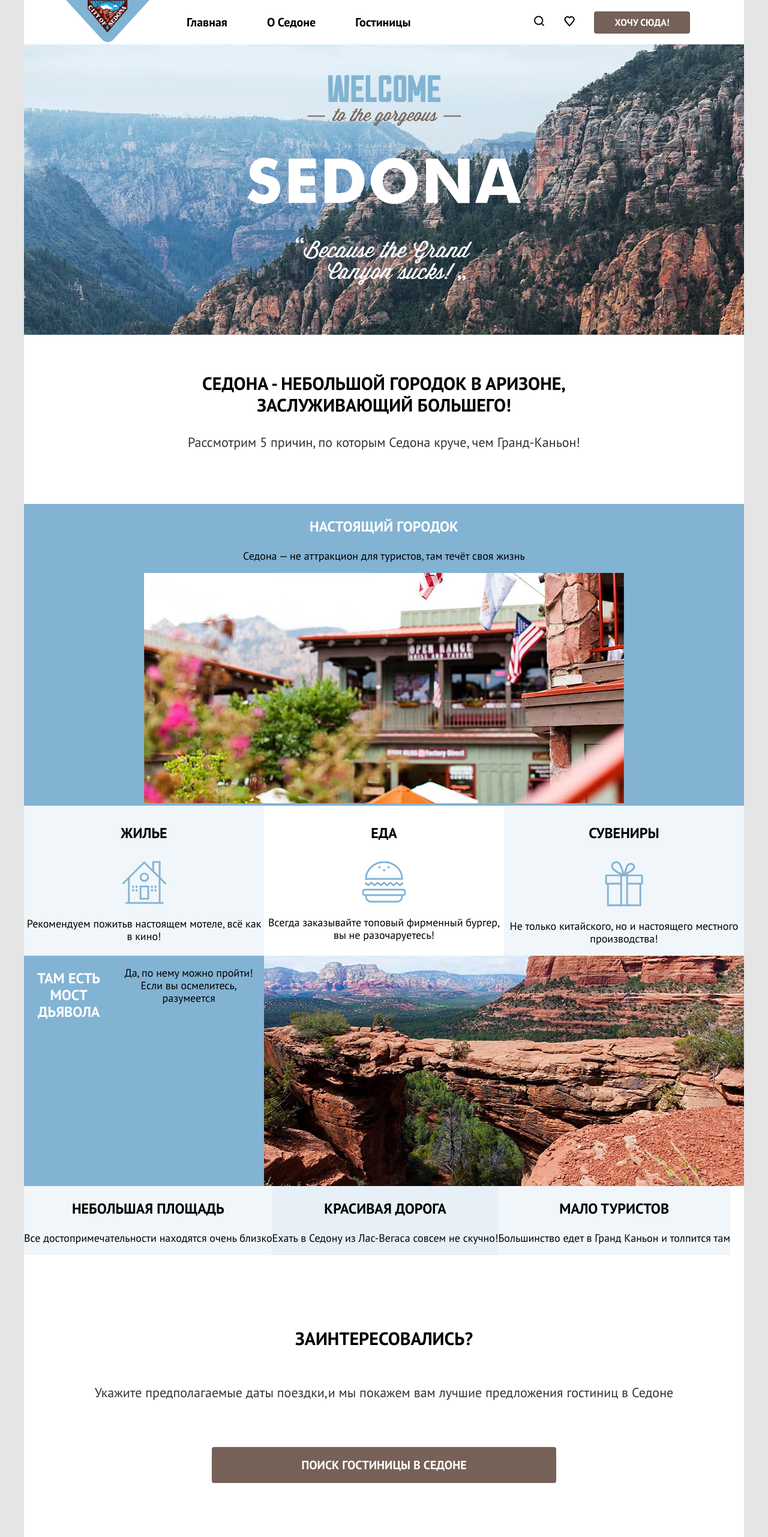
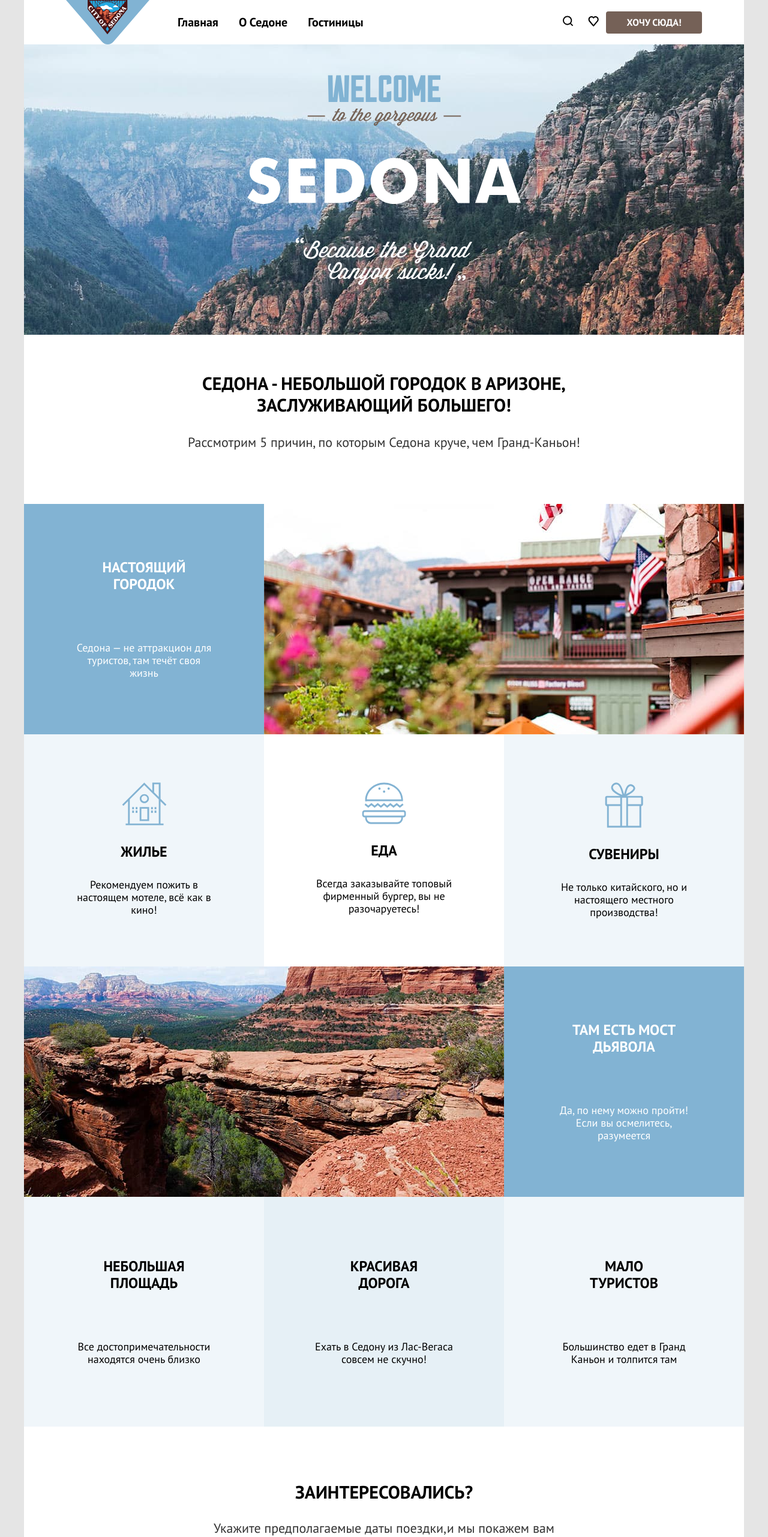
Before and after one commit to htmlacademy-htmlcss/2051453-sedona-34, a plain HTML site: page index.html in a window 1280 px wide. Shown: the top 2562 px of the page at 60% size. Drawn offline with Linux system fonts and the light colour scheme.

Commit message:
6.18. Микросетки на флексах для всех страниц
Для микросеток везде флексы норм были, в каталоге через них хз как
Также использовал немного мнемоники и br, чтобы проще жилось

```diff
--- a/index.html
+++ b/index.html
@@ -10,10 +10,8 @@
 <body>
   <div class="container">
     <header class="page-header">
-      <div>
-        <img class="logo logo-sedona" src="images/header-case/logo_sedona.svg" width="139" height="70"
-          alt="Логотип Седоны">
-      </div>
+      <img class="logo logo-sedona" src="images/header-case/logo_sedona.svg" width="139" height="74"
+        alt="Логотип Седоны">
       <nav class="navigation">
         <ul class="navigation-list">
           <li class="navigation-item"><a class="navigation-link navigation-link-current">Главная</a></li>
@@ -43,44 +41,54 @@
         </div>
         <p class="advantages-main">Рассмотрим 5 причин, по которым Седона круче, чем Гранд-Каньон!</p>
         <ol class="advantages-list">
-          <li class="advantages-item ">
-            <h3 class="advantages-title main-title">Настоящий городок</h3>
-            <p class="advantages-description">Седона — не аттракцион для туристов, там течёт своя жизнь</p>
-            <img class="image" src="images/cards-case/photo-1.jpg" width="800" height="384" alt="Городок Седоны">
-            <ul class="advantages-list advantages-sublist">
+          <li class="advantages-item">
+            <div class="first-advantages-item">
+              <div class="subfirst-advantages-item">
+                <h3 class="main-title advantages-title ">Настоящий городок</h3>
+                <p class="advantages-description">Седона — не аттракцион для туристов, там течёт своя жизнь</p>
+              </div>
+              <img class="image" src="images/cards-case/photo-1.jpg" width="800" height="384" alt="Городок Седоны">
+            </div>
+            <ul class="advantages-sublist">
               <li class="advantages-item advantages-subitem">
                 <h4 class="advantages-title">Жилье</h4>
                 <img class="advantages-icon" src="images/advantage-case/house.svg" width="75" height="72" alt="Жилье">
-                <p class="advantages-description">Рекомендуем пожитьв настоящем мотеле, всё как в кино!</p>
+                <p class="subadvantages-description">Рекомендуем пожить в настоящем мотеле, всё как в кино!</p>
               </li>
               <li class="advantages-item advantages-subitem">
                 <h4 class="advantages-title">Еда</h4>
                 <img class="advantages-icon" src="images/advantage-case/food.svg" width="74" height="70" alt="Еда">
-                <p class="advantages-description">Всегда заказывайте топовый фирменный бургер, вы не разочаруетесь!</p>
+                <p class="subadvantages-description">Всегда заказывайте топовый фирменный бургер, вы не разочаруетесь!
+                </p>
               </li>
               <li class="advantages-item advantages-subitem">
                 <h4 class="advantages-title">Сувениры</h4>
                 <img class="advantages-icon" src="images/advantage-case/gift.svg" width="64" height="76" alt="Сувенир">
-                <p class="advantages-description">Не только китайского, но и настоящего местного производства!</p>
+                <p class="subadvantages-description">Не только китайского, но и настоящего местного производства!</p>
               </li>
             </ul>
           </li>
           <li class="advantages-item background-advantage">
-            <h3 class="advantages-title main-title">Там есть мост дьявола</h3>
-            <p class="advantages-description">Да, по нему можно пройти! Если вы осмелитесь, разумеется</p>
-            <img class="image" src="images/cards-case/photo-2.jpg" width="800" height="384" alt="Настоящий каньон">
+            <div class="first-advantages-item">
+              <div class="subfirst-advantages-item">
+                <h3 class="advantages-title main-title">Там есть мост дьявола</h3>
+                <p class="advantages-description">Да, по нему можно пройти! Если вы осмелитесь, разумеется</p>
+              </div>
+              <img class="advantages-image image" src="images/cards-case/photo-2.jpg" width="800" height="384"
+                alt="Настоящий каньон">
+            </div>
           </li>
-          <li class="advantages-item">
-            <h3 class="advantages-title">Небольшая площадь</h3>
-            <p class="advantages-description">Все достопримечательности находятся очень близко</p>
+          <li class="advantages-item advantages-case-item">
+            <h3 class="advantages-title">Небольшая<br>площадь</h3>
+            <p class="color-description advantages-description">Все достопримечательности находятся очень близко</p>
           </li>
-          <li class="advantages-item">
-            <h3 class="advantages-title">Красивая дорога</h3>
-            <p class="advantages-description">Ехать в Седону из Лас-Вегаса совсем не скучно!</p>
+          <li class="advantages-item advantages-case-item">
+            <h3 class="advantages-title">Красивая<br>дорога</h3>
+            <p class="color-description advantages-description">Ехать в Седону из Лас-Вегаса совсем не скучно!</p>
           </li>
-          <li class="advantages-item">
-            <h3 class="advantages-title">Мало туристов</h3>
-            <p class="advantages-description">Большинство едет в Гранд Каньон и толпится там</p>
+          <li class="advantages-item advantages-case-item">
+            <h3 class="advantages-title">Мало<br>туристов</h3>
+            <p class="color-description advantages-description">Большинство едет в Гранд Каньон и толпится там</p>
           </li>
         </ol>
       </section>
--- a/styles/styles.css
+++ b/styles/styles.css
@@ -31,6 +31,21 @@ body {
     padding: 0;
 }
 
+a {
+    text-decoration: none;
+    color: #ffffff;
+}
+
+legend {
+    padding: 0;
+    margin: 0;
+}
+
+p {
+    padding: 0;
+    margin: 0;
+}
+
 .container {
     margin: auto;
     max-width: 1200px;
@@ -38,11 +53,6 @@ body {
 
 .main-container {
     flex-grow: 1;
-}
-
-a {
-    text-decoration: none;
-    color: #ffffff;
 }
 
 /* page-index */
@@ -75,23 +85,36 @@ a {
     padding: 0 70px;
 }
 
+.logo-sedona {
+    display: block;
+}
+
 .navigation-list {
     display: flex;
-    margin: 0 auto 0 30px;
     padding: 0;
+    margin: 0;
     min-width: 390px;
     height: 100%;
     align-items: center;
-    gap: 34px;
 }
 
-.navigation-item {
-    padding: 0;
-    margin-left: 32px;
+.navigation-item:nth-child(n+1) {
+    margin-left: 34px;
+}
+
+.navigation-item:first-child {
+    margin-left: 47px;
+}
+
+.navigation-user .navigation-item {
+    margin: 0;
+}
+
+.navigation-user .navigation-item:nth-child(-n+2) {
+    padding: 24px 12px;
 }
 
 .navigation-link {
-
     color: #000000;
     background-color: #FFFFFF;
     font-size: 20px;
@@ -101,14 +124,16 @@ a {
 }
 
 .navigation-user {
-    margin: 0 20px 0 auto;
+    max-width: 264px;
+    margin: 0 0 0 auto;
+    padding: 0;
     display: flex;
     align-items: center;
-
 }
 
 .navigation-item {
     list-style-type: none;
+    margin: 0;
 }
 
 .welcome-bg {
@@ -121,6 +146,10 @@ a {
     padding: 51px 371px 82px 371px;
 }
 
+.advantages-case-item {
+    padding: 102px 85px;
+    max-width: 230px;
+}
 
 .main-index {
     color: #000000;
@@ -163,22 +192,45 @@ a {
     padding: 0;
 }
 
+.advantages-sublist {
+    display: flex;
+    padding: 0;
+}
+
 .background-advantage {
     min-width: 1200px;
     display: flex;
 }
 
-.advantages-sublist {
-    flex-wrap: nowrap;
+.advantages-subitem {
+    flex-direction: column;
+    display: flex;
+    gap: 30px;
+    padding: 80px 85px;
+    width: 230px;
 }
 
-.advantages-subitem {
-    flex: 1 0 30%;
+.advantages-icon {
+    align-self: center;
+    order: -1;
 }
 
 .advantages-item {
+    flex-grow: 1;
     background-color: #FFFFFF;
     color: #FFFFFF;
+}
+
+.first-advantages-item {
+    display: flex;
+}
+
+.subfirst-advantages-item {
+    padding: 92px 85px;
+}
+
+.advantages-image {
+    order: -1;
 }
 
 .advantages-item:nth-child(-n+2) {
@@ -216,13 +268,27 @@ a {
     line-height: 28px;
     text-align: center;
     text-transform: uppercase;
+    margin: 0;
+
 }
 
 .main-title {
-    color: #ffffff
+    color: #ffffff;
+    margin: 0;
 }
 
 .advantages-description {
+    color: #FFFFFF;
+    margin: 0;
+    margin-top: 81px;
+}
+
+.subadvantages-description {
+    color: #000000;
+    margin: 0;
+}
+
+.color-description {
     color: #000000;
 }
 
@@ -233,16 +299,12 @@ a {
     font-weight: 400;
     line-height: 26px;
     text-align: center;
+    padding: 91px 304px 105px 304px;
 }
 
 .search-description {
-    min-width: 592px;
-    padding-top: 29px;
-}
-
-.button-popup {
-    min-width: 574px;
-    margin: 56px 0px 93px;
+    margin: 29px 0;
+    padding: 0;
 }
 
 .search-title {
@@ -253,16 +315,19 @@ a {
     line-height: 36px;
     text-align: center;
     text-transform: uppercase;
-    padding: 91px 0px 0px 0px;
+    padding: 0;
+    margin: 0;
 }
 
 .button-popup {
     color: #FFFFFF;
     font-size: 20px;
     line-height: 36px;
-    width: 574px;
+    min-width: 574px;
     height: 60px;
-    padding: 12px 15px;
+    padding: 0;
+    margin: 0;
+    margin-top: 27px;
 }
 
 .subscribe {
@@ -300,7 +365,7 @@ a {
     line-height: 26px;
     text-align: center;
     color: #FFFFFF;
-    margin: 0;
+    margin: 0 362px;
     padding: 29px 0 46px;
 }
 
@@ -334,6 +399,7 @@ a {
 }
 
 .contacts-number {
+    font-style: normal;
     margin: 0 auto;
 }
 
@@ -380,7 +446,7 @@ a {
     background-repeat: no-repeat;
     display: flex;
     flex-wrap: wrap;
-
+    padding: 35px 70px;
 }
 
 .filter-content-title {
@@ -389,7 +455,7 @@ a {
     line-height: 78px;
     color: #FFFFFF;
     width: 100%;
-    margin: 35px auto 10px 70px;
+    margin: 0;
 }
 
 .catalog-filter-content-title {
@@ -398,6 +464,19 @@ a {
     font-size: 20px;
     line-height: 26px;
     text-transform: capitalize;
+    margin-bottom: 30px;
+}
+
+.control-input {
+    margin: 0;
+}
+
+.catalog-filter-content-list .catalog-filter-content-item:not(:nth-child(3)) {
+    margin-bottom: 15px;
+}
+
+.range-cost .catalog-filter-content-title {
+    margin-bottom: 34px;
 }
 
 .breadcrumbs {
@@ -410,8 +489,7 @@ a {
     display: flex;
     margin: 0;
     padding: 0;
-    padding-left: 70px;
-    margin-bottom: 40px;
+    margin: 10px 0 40px;
 }
 
 .breadcrumbs-item:not(:first-child) {
@@ -432,12 +510,16 @@ a {
 .catalog-filter-content-group {
     margin: 0;
     padding: 0;
-    margin-left: 70px;
-    margin-bottom: 70px;
 }
 
 .catalog-filter-content-list {
     list-style-type: none;
+    padding: 0;
+    margin: 0;
+}
+
+.catalog-filter-content-group:nth-child(2) {
+    margin-left: 70px;
 }
 
 .catalog-filter-content-item {
@@ -448,8 +530,8 @@ a {
 }
 
 .range-cost {
-    margin-left: 176px;
-    margin-bottom: 70px;
+    margin-left: 175px;
+    align-self: flex-end;
 }
 
 .cost {
@@ -459,7 +541,7 @@ a {
 
 .filter-content-button {
     margin-left: 70px;
-    margin-top: 60px;
+    align-self: flex-end;
 }
 
 .filter-content-button-submit {
@@ -489,7 +571,18 @@ a {
     line-height: 36px;
     text-transform: uppercase;
     color: #000000;
-    margin: 57px 200px 60px 72px;
+}
+
+.sorting-block {
+    min-width: 1200px;
+    display: flex;
+    padding: 50px 71px 56px;
+    justify-content: space-between;
+    box-sizing: border-box;
+}
+
+.menu-title-panorama-table {
+    margin-left: auto;
 }
 
 .product-list {
@@ -508,6 +601,7 @@ a {
     font-size: 24px;
     line-height: 28px;
     color: #000000;
+    margin: 0;
 }
 
 .product-button {
@@ -589,6 +683,15 @@ a {
     border-radius: 3px;
 }
 
+.select-control {
+    border: 2px solid #E5E5E5;
+    border-radius: 4px;
+    padding: 14px 20px;
+    min-width: 290px;
+    box-sizing: border-box;
+    margin-left: 191px;
+}
+
 .subscribe-catalog {
     background-color: #ffffff;
     background-image: none;
```
Also changed, not shown: catalog.html (+31 -19 lines), images/menu_case/icon-list.svg (added), images/menu_case/icon-slideshow.svg (added), images/menu_case/icon-table.svg (added).
